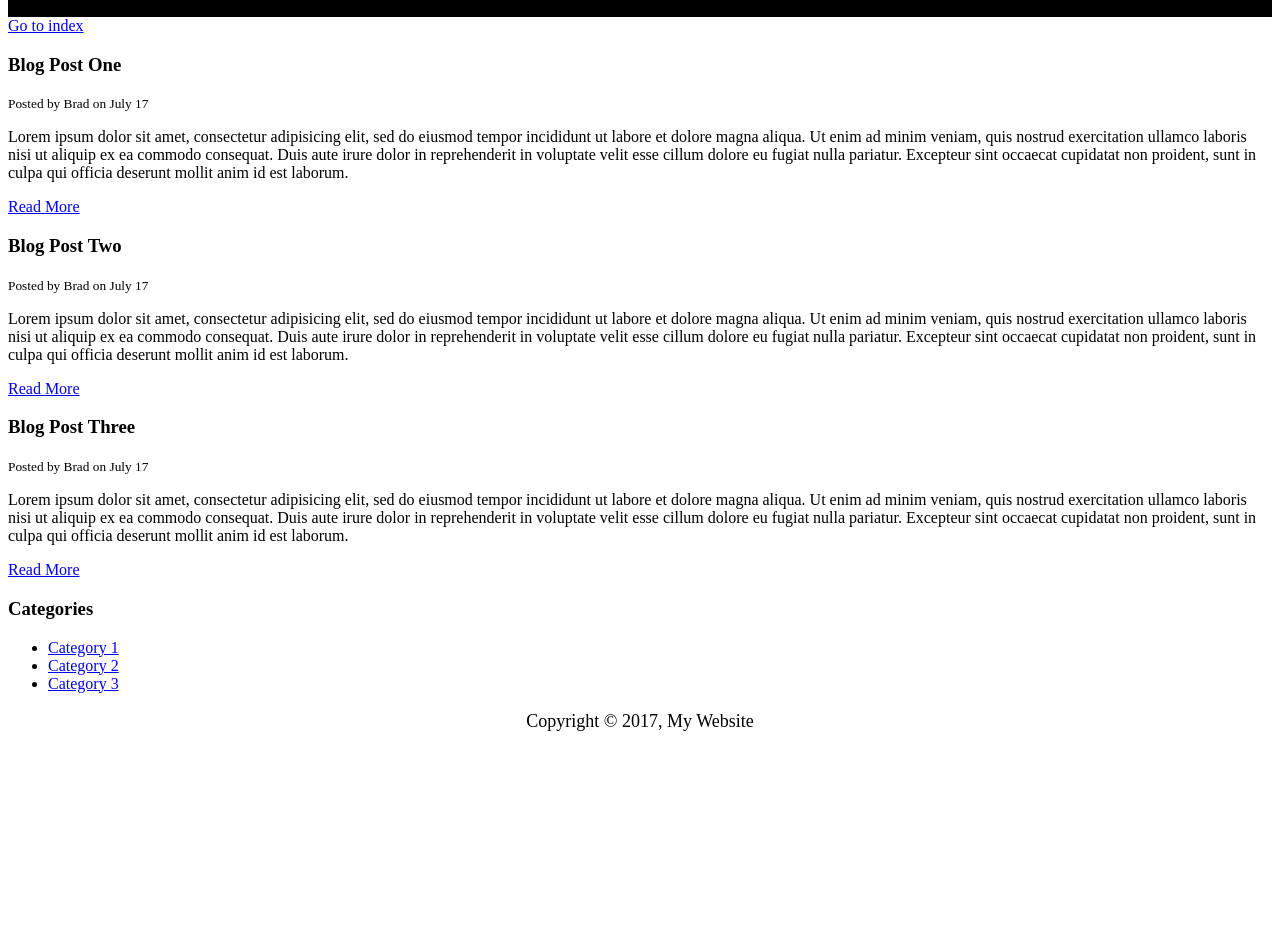
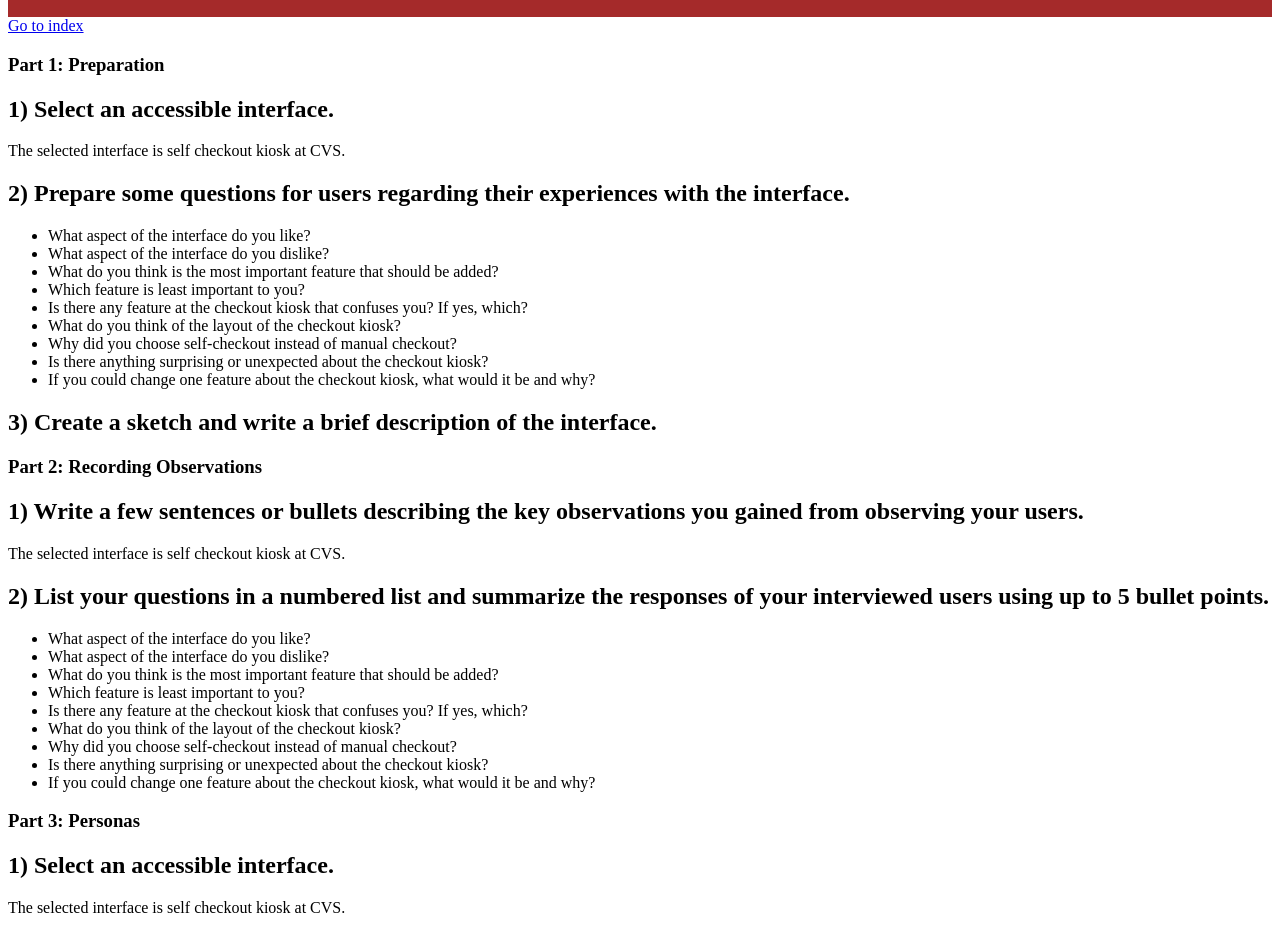
Before and after one commit to gcheng81/personas_storyboarding_handin, a plain HTML site: page blog.html in a window 1280 px wide. Shown: the part 91-1024 px from the top of the page. Before the commit the page ends 841 px from the top, so only its background shows below. Drawn offline with Linux system fonts and the light colour scheme.

Commit message:
Update blog.html

```diff
--- a/blog.html
+++ b/blog.html
@@ -1,13 +1,13 @@
 <!DOCTYPE html>
 <html>
 <head>
-	<title>My Blog</title>
+	<title>Personas & Storyboarding</title>
 	<meta name="description" content="Awesome blog by Traversy Media">
 	<meta name="keywords" content="web design blog, web dev blog, traversy media">
 	<style type="text/css">
 		#main-header{
 			text-align:center;
-			background-color:black;
+			background-color:brown;
 			color:white;
 			padding:10px;
 		}
@@ -27,55 +27,63 @@
 
 	<section>
 		<article class="post">
-			<h3>Blog Post One</h3>
-			<small>Posted by Brad on July 17</small>
-			<p>Lorem ipsum dolor sit amet, consectetur adipisicing elit, sed do eiusmod
-			tempor incididunt ut labore et dolore magna aliqua. Ut enim ad minim veniam,
-			quis nostrud exercitation ullamco laboris nisi ut aliquip ex ea commodo
-			consequat. Duis aute irure dolor in reprehenderit in voluptate velit esse
-			cillum dolore eu fugiat nulla pariatur. Excepteur sint occaecat cupidatat non
-			proident, sunt in culpa qui officia deserunt mollit anim id est laborum.</p>
-			<a href="post.html">Read More</a>
+			<h1>Part 1: Preparation</h1>
+            <h2>1) Select an accessible interface. </h2>
+			    <p>The selected interface is self checkout kiosk at CVS.</p>
+
+            <h2>2) Prepare some questions for users regarding their experiences with the interface. </h2>
+                 <!-- Lists --><!--unordered-->
+		        <ul>
+			        <li>What aspect of the interface do you like?</li>
+			        <li>What aspect of the interface do you dislike?</li>
+			        <li>What do you think is the most important feature that should be added?</li>
+			        <li>Which feature is least important to you?</li>
+                    <li>Is there any feature at the checkout kiosk that confuses you? If yes, which?</li>
+                    <li>What do you think of the layout of the checkout kiosk?</li>
+                    <li>Why did you choose self-checkout instead of manual checkout?</li>
+                    <li>Is there anything surprising or unexpected about the checkout kiosk?</li>
+                    <li>If you could change one feature about the checkout kiosk, what would it be and why?</li>
+		        </ul>
+
+            <h2>3) Create a sketch and write a brief description of the interface.</h2>
+
 		</article>
 
 		<article class="post">
-			<h3>Blog Post Two</h3>
-			<small>Posted by Brad on July 17</small>
-			<p>Lorem ipsum dolor sit amet, consectetur adipisicing elit, sed do eiusmod
-			tempor incididunt ut labore et dolore magna aliqua. Ut enim ad minim veniam,
-			quis nostrud exercitation ullamco laboris nisi ut aliquip ex ea commodo
-			consequat. Duis aute irure dolor in reprehenderit in voluptate velit esse
-			cillum dolore eu fugiat nulla pariatur. Excepteur sint occaecat cupidatat non
-			proident, sunt in culpa qui officia deserunt mollit anim id est laborum.</p>
-			<a href="post.html">Read More</a>
+			<h1>Part 2: Recording Observations</h1>
+            <h2>1) Write a few sentences or bullets describing the key observations you gained from observing your users. </h2>
+			    <p>The selected interface is self checkout kiosk at CVS.</p>
+
+            <h2>2) List your questions in a numbered list and summarize the responses of your interviewed users using up to 5 bullet points. </h2>
+                 <!-- Lists --><!--unordered-->
+		        <ul>
+			        <li>What aspect of the interface do you like?</li>
+			        <li>What aspect of the interface do you dislike?</li>
+			        <li>What do you think is the most important feature that should be added?</li>
+			        <li>Which feature is least important to you?</li>
+                    <li>Is there any feature at the checkout kiosk that confuses you? If yes, which?</li>
+                    <li>What do you think of the layout of the checkout kiosk?</li>
+                    <li>Why did you choose self-checkout instead of manual checkout?</li>
+                    <li>Is there anything surprising or unexpected about the checkout kiosk?</li>
+                    <li>If you could change one feature about the checkout kiosk, what would it be and why?</li>
+                </ul>
+
 		</article>
 
-		<article class="post">
-			<h3>Blog Post Three</h3>
-			<small>Posted by Brad on July 17</small>
-			<p>Lorem ipsum dolor sit amet, consectetur adipisicing elit, sed do eiusmod
-			tempor incididunt ut labore et dolore magna aliqua. Ut enim ad minim veniam,
-			quis nostrud exercitation ullamco laboris nisi ut aliquip ex ea commodo
-			consequat. Duis aute irure dolor in reprehenderit in voluptate velit esse
-			cillum dolore eu fugiat nulla pariatur. Excepteur sint occaecat cupidatat non
-			proident, sunt in culpa qui officia deserunt mollit anim id est laborum.</p>
-			<a href="post.html">Read More</a>
+        <article class="post">
+		    <h1>Part 3: Personas</h1>
+            <h2>1) Select an accessible interface. </h2>
+			    <p>The selected interface is self checkout kiosk at CVS.</p>
+
+		</article>
+
+        <article class="post">
+		    <h1>Part 4: Storyboards</h1>
+            <!-- Image -->
+		    <a href="images/storyboard.png">
+			    <img src="images/storyboard.png" alt="storyboard" width="800">
+		    </a>
 		</article>
 	</section>
-
-	<aside>
-		<h3>Categories</h3>
-		<nav>
-			<ul>
-				<li><a href="#">Category 1</a></li>
-				<li><a href="#">Category 2</a></li>
-				<li><a href="#">Category 3</a></li>
-			</ul>
-		</nav>
-	</aside>
-
-	<footer id="main-footer">
-		<p>Copyright &copy; 2017, My Website</p>
-	</footer>
 </body>
 </html>
```
